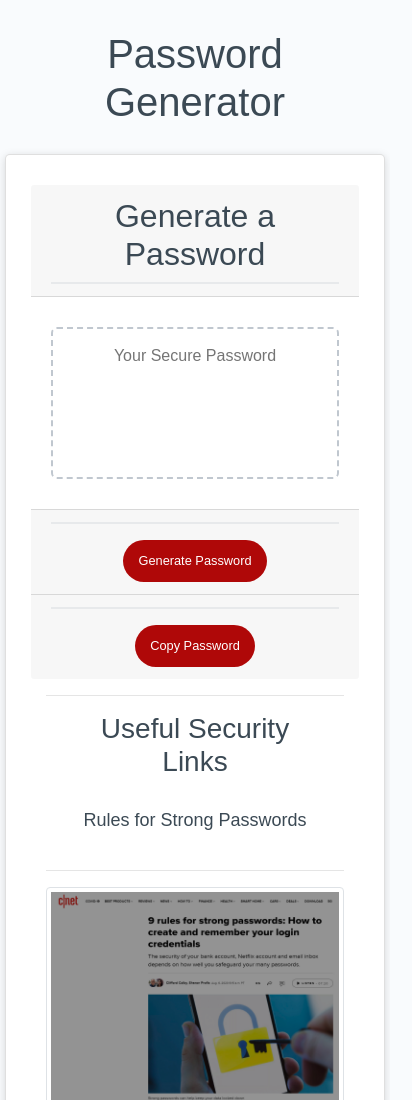
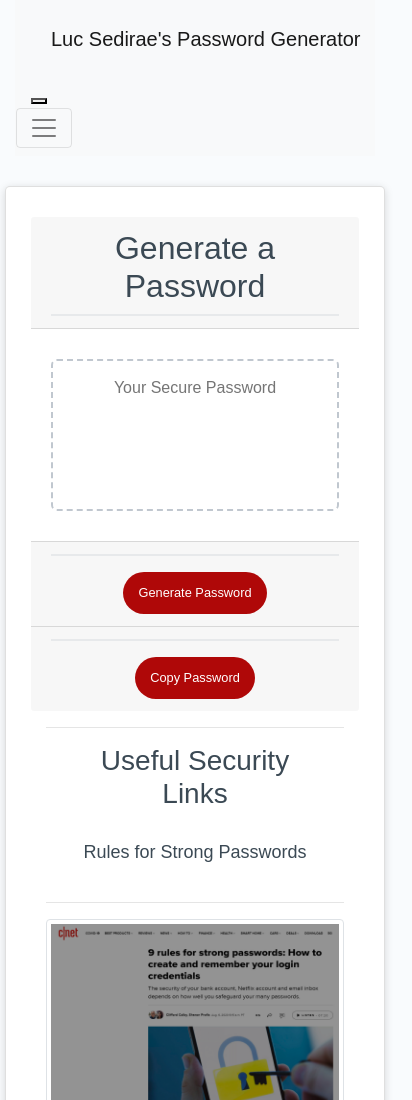
Before and after one commit to lucsedirae/password-generator, a plain HTML site: page index.html in a window 390 px wide. Shown: the top 1100 px of the page, 412 px wide, since content can reach past the window. Drawn offline with nearby package versions, Linux system fonts and the light colour scheme.

Commit message:
Added navbar and started dark mode toggle

```diff
--- a/index.html
+++ b/index.html
@@ -8,14 +8,35 @@
     <link rel="stylesheet" href="https://stackpath.bootstrapcdn.com/bootstrap/4.5.2/css/bootstrap.min.css" integrity="sha384-JcKb8q3iqJ61gNV9KGb8thSsNjpSL0n8PARn9HuZOnIxN0hoP+VmmDGMN5t9UJ0Z" crossorigin="anonymous">
     <link rel="stylesheet" href="style.css" />
     <link rel="shortcut icon" href="assets/ls.svg"
+    <script src="https://kit.fontawesome.com/7bddc021c8.js" crossorigin="anonymous"></script>
+  </head>
 
-  </head>
   <body class="container-fluid">
+    <nav class="navbar navbar-expand-lg navbar-light bg-light">
+        <div class="row">
+            <div class="col-md-10">
+                <header>
+                    <h1><a class="navbar-brand" href="#">Luc Sedirae's Password Generator</a></h1>
+                </header>
+            </div>
+
+            <div class="col-md-2">
+                <button id="dark-mode-toggle" class="dark-mode-toggle" aria-label="dark-mode-toggle">
+                    <i class="fas fa-toggle-on"></i>
+                </button>
+            </div>
+
+            <button class="navbar-toggler" type="button" data-toggle="collapse" data-target="#navbarSupportedContent" aria-controls="navbarSupportedContent" aria-expanded="false" aria-label="Toggle navigation">
+            <span class="navbar-toggler-icon"></span>
+            </button>
+
+            <div class="collapse navbar-collapse" id="navbarSupportedContent">
+            </div>
+        </div>
+      </nav>
+
     <div class="row">
         <main class="wrapper col-md-12">
-            <header>
-                <h1>Password Generator</h1>
-            </header>
             <div class="row" class="container-fluid">
                 <div class="card col-md-6">
                     <div class="row">
--- a/style.css
+++ b/style.css
@@ -15,6 +15,10 @@ body,
 body {
   font-family: sans-serif;
   background-color: #f9fbfd;
+}
+
+#dark-mode-toggle {
+  font-size: 48px;
 }
 
 .wrapper {
```
Also changed, not shown: 1 other file.
